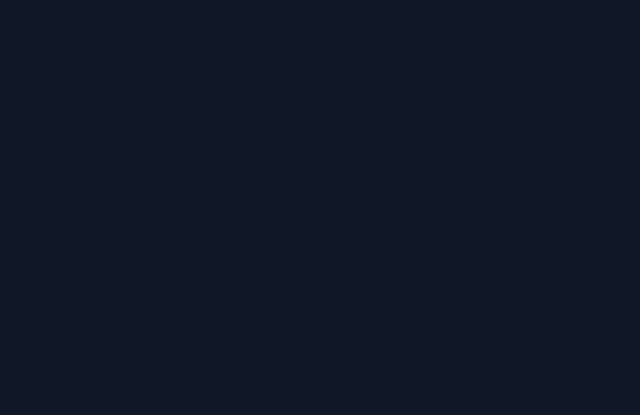
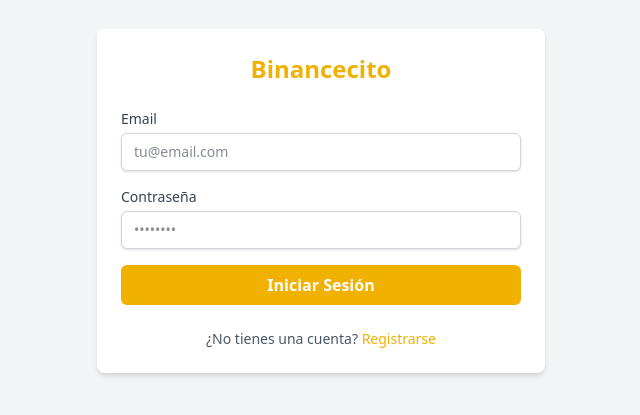
Before and after one commit to ecuellarfernandez/binance-p2p-clone, a React (Vite) app in the folder frontend/: page / in a window 1280 px wide. Before the commit this address had no page. Shown: the part 199-614 px from the top of the page, without its empty margins (319-959 px from the left). Built offline with nearby package versions, Linux system fonts and the light colour scheme.

Commit message:
feat: update routing for LoginPage and add Coins link to Navbar

```diff
--- a/frontend/src/App.tsx
+++ b/frontend/src/App.tsx
@@ -16,7 +16,7 @@ export default function App() {
                 <Router>
                     <MessageDisplay />
                     <Routes>
-                        <Route path="/login" element={<LoginPage />} />
+                        <Route path="/" element={<LoginPage />} />
                         <Route
                             path="/wallets"
                             element={
--- a/frontend/src/core/navigation/Navbar.tsx
+++ b/frontend/src/core/navigation/Navbar.tsx
@@ -27,6 +27,11 @@ export default function Navbar() {
                                     Anuncios
                                 </Link>
                             </li>
+                            <li>
+                                <Link to="/coins" className="text-gray-700 dark:text-gray-300 hover:text-yellow-500 dark:hover:text-yellow-500 font-medium">
+                                    Coins
+                                </Link>
+                            </li>
                         </ul>
                     </div>
                     {token && (
```
